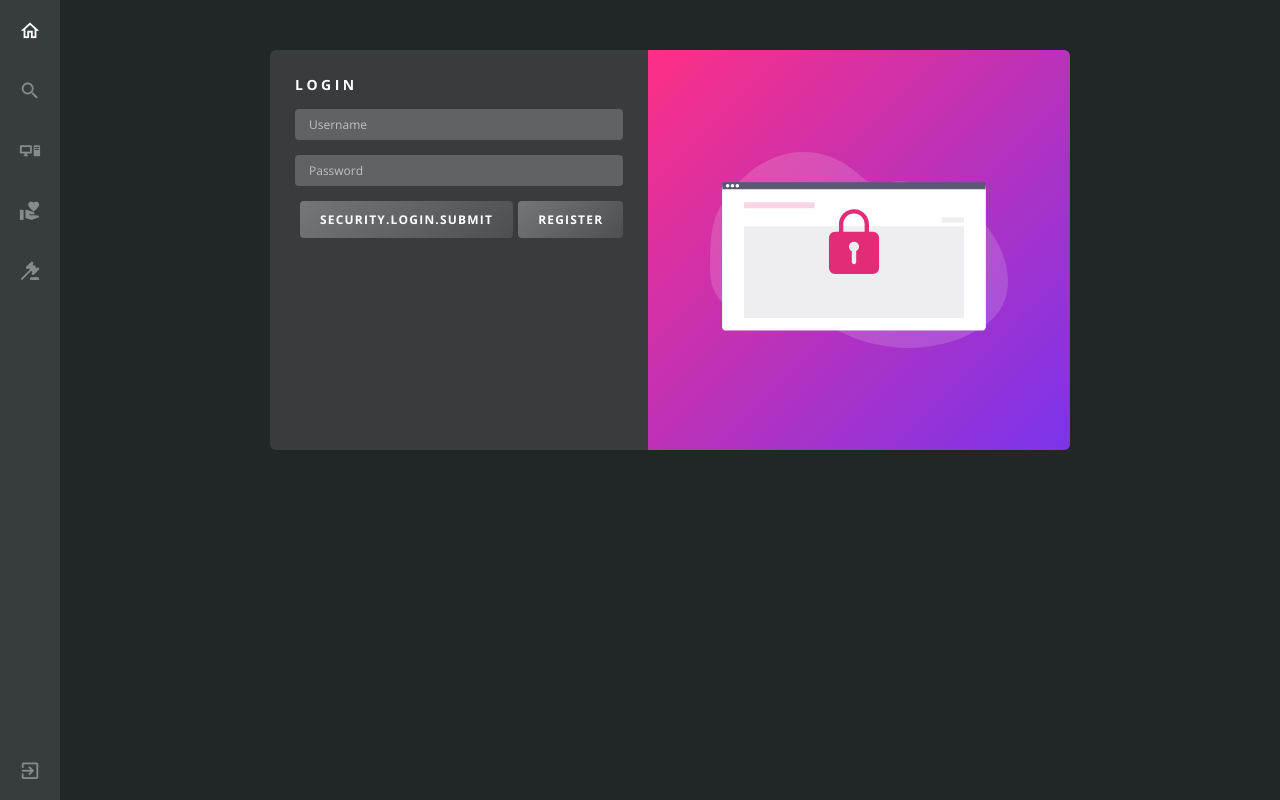
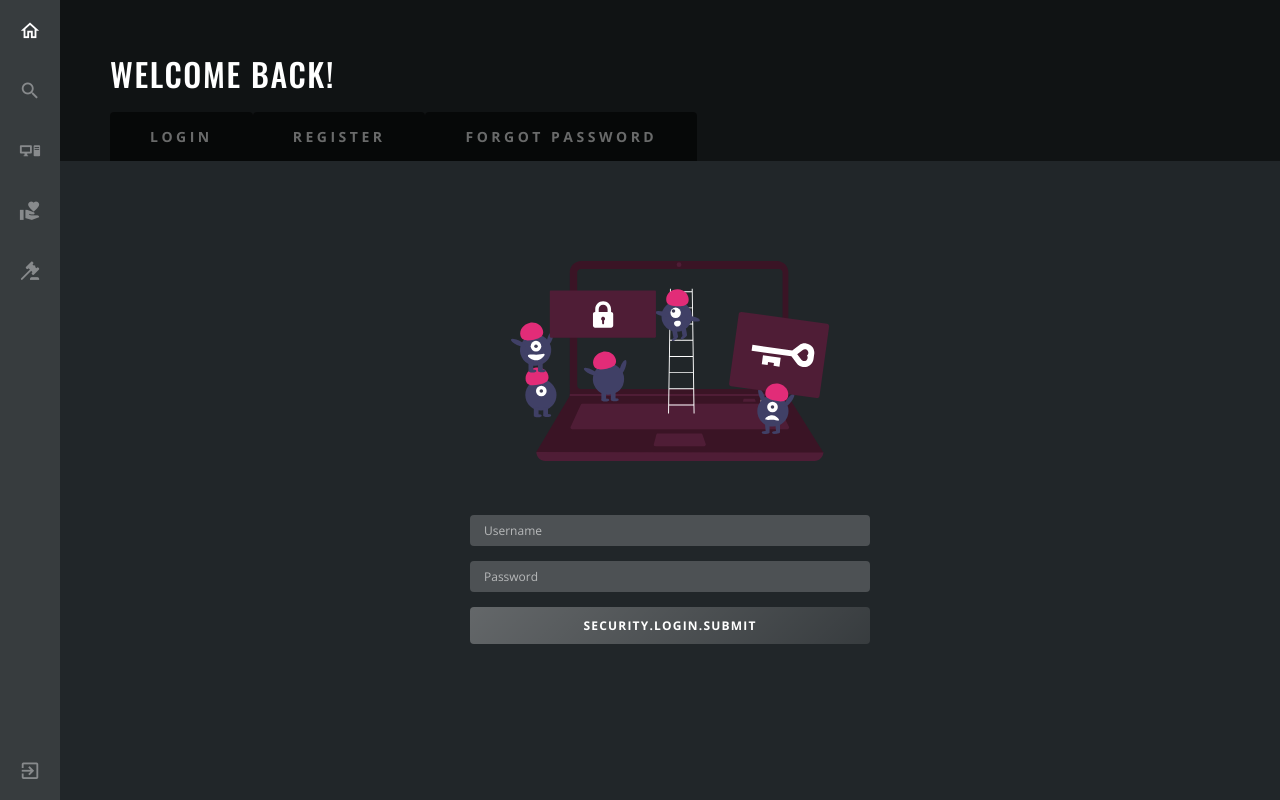
Before and after one commit to SpinShare/server, a Symfony app: template templates/bundles/FOSUserBundle/Security/login.html.twig in a window 1280 px wide. Run offline with Twig, Linux system fonts and the light colour scheme; the template is opened without the code that fills it, so the values that code supplies are empty; style sheets or scripts are compiled from the project's sources; some libraries are stand-ins or nearby versions.

Commit message:
finish login redesign

```diff
--- a/templates/bundles/FOSUserBundle/Security/login.html.twig
+++ b/templates/bundles/FOSUserBundle/Security/login.html.twig
@@ -1,12 +1,11 @@
-{% extends 'base.html.twig' %}
+{% extends 'bundles/FOSUserBundle/base.html.twig' %}
 
-{% block title %}Login{% endblock %}
+{% set sectionTitle = 'Welcome back!' %}
 
-{% block content %}
-    <section class="section-login">
-        <div class="box">
-            <div class="text">
-                <div class="title">Login</div>
+{% block securityContent %}
+    <div class="security-content">
+        <img src="{{ asset('assets/img/illustration-login.svg') }}" alt="Illustration for Login" />
+
         {% if error %}
             <div class="flashbang flashbang-error">{{ error.message }}</div>
         {% endif %}
@@ -15,21 +14,9 @@
             <input type="text" name="_username" value="{{ last_username }}" placeholder="Username" />
             <input type="password" name="_password" placeholder="Password" />
 
-                    <div class="actions">
             <input class="button" type="submit" id="_submit" name="_submit" value="{{ 'security.login.submit'|trans({}, 'FOSUserBundle') }}" />
-                        <a class="button" href="{{ path('fos_user_registration_register') }}">Register</a>
-                    </div>
 
             <input type="hidden" name="_csrf_token" value="{{ csrf_token('authenticate') }}"/>
         </form>
     </div>
-            <div class="illustration">
-                <img src="{{ asset('assets/img/illustration-login.svg') }}" alt="Login Illustration" />
-            </div>
-        </div>
-    </section>
-{% endblock content %}
-
-{% block styles %}
-    <link rel="stylesheet" href="{{ asset('assets/css/login.css') }}" />
-{% endblock %}
+{% endblock securityContent %}
--- /dev/null
+++ b/templates/bundles/FOSUserBundle/base.html.twig
@@ -0,0 +1,24 @@
+{% extends 'base.html.twig' %}
+
+{% block title %}{{ sectionTitle }}{% endblock %}
+
+{% block content %}
+    <section class="section-login">
+        <header>
+            <div class="title">{{ sectionTitle }}</div>
+
+            <div class="tabs">
+                <a class="tab {% if app.request.attributes.get('_route') == 'fos_user_security_login' %}active{% endif %}" href="{{ path('fos_user_security_login') }}">Login</a>
+                <a class="tab {% if app.request.attributes.get('_route') == 'fos_user_registration_register' %}active{% endif %}" href="{{ path('fos_user_registration_register') }}">Register</a>
+                <a class="tab {% if app.request.attributes.get('_route') == 'fos_user_resetting_request' or app.request.attributes.get('_route') == 'fos_user_resetting_check_email' %}active{% endif %}" href="{{ path('fos_user_resetting_request') }}">Forgot Password</a>
+            </div>
+        </header>
+
+        {% block securityContent %}
+        {% endblock %}
+    </section>
+{% endblock %}
+
+{% block styles %}
+    <link rel="stylesheet" href="{{ asset('assets/css/login.css') }}" />
+{% endblock %}
```
Also changed, not shown: templates/bundles/FOSUserBundle/Registration/register.html.twig (+6 -20 lines), templates/bundles/FOSUserBundle/Resetting/check_email.html.twig (added, +14 -0 lines), templates/bundles/FOSUserBundle/Resetting/request.html.twig (added, +16 -0 lines), public/assets/css/login.css, public/assets/css/login.less, public/assets/img/illustration-404.svg (added), public/assets/img/illustration-forgotpassword.svg (added), public/assets/img/illustration-login.svg, public/assets/img/illustration-register.svg (added). Lines whose indentation alone changed are shown as unchanged.
